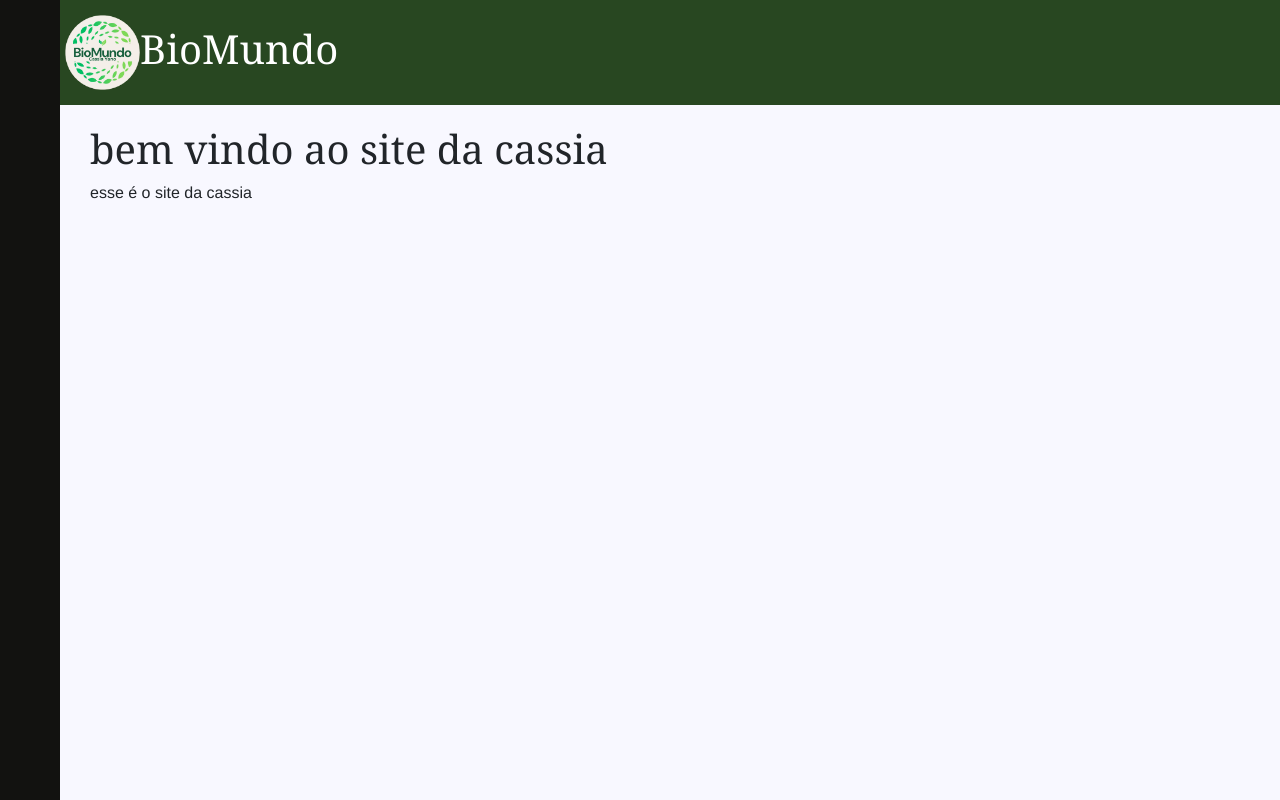
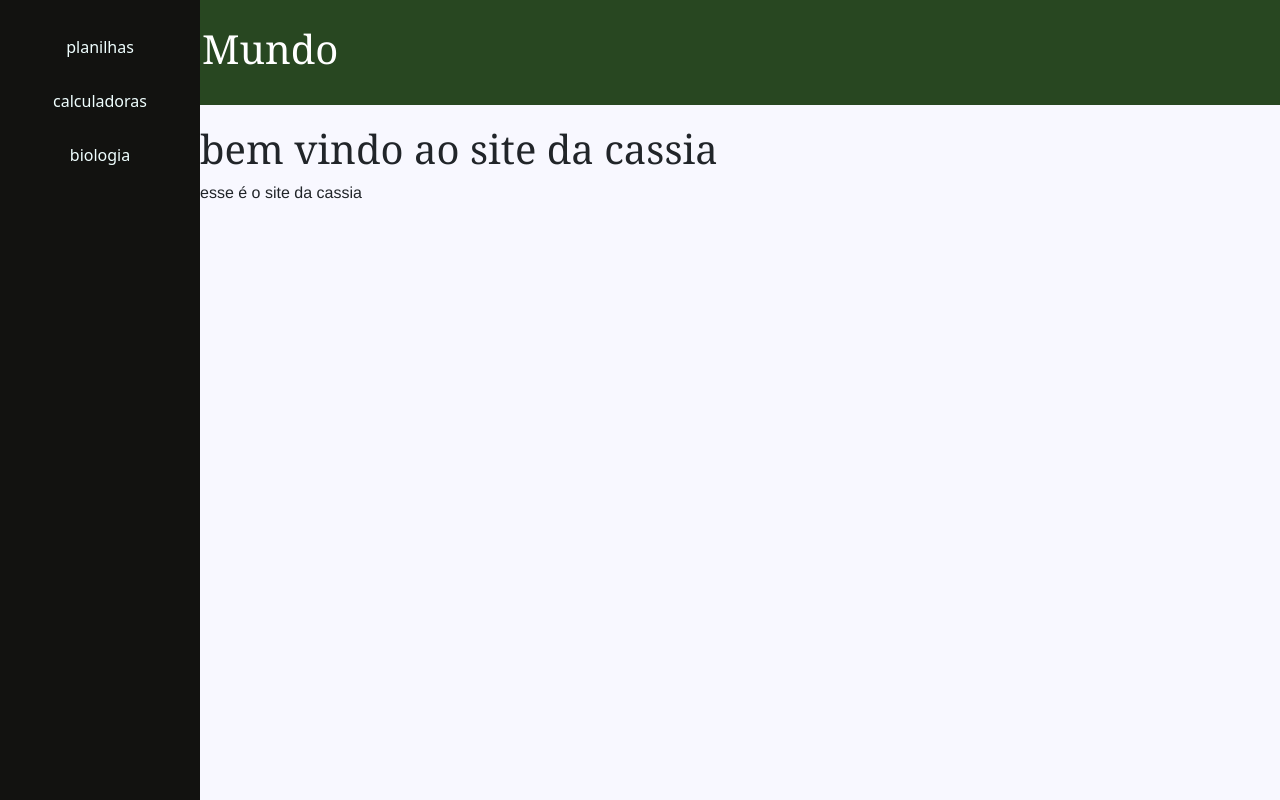
Before and after one commit to AlanGuilherme166/site-da-cassia, a plain HTML site: page index.html in a window 1280 px wide. Drawn offline with nearby package versions, Linux system fonts and the light colour scheme.

Commit message:
dadssadad2

```diff
--- a/index.html
+++ b/index.html
@@ -18,9 +18,9 @@
             transition: margin-left 0.3s ease;
             font-family: 'Lucida Sans', 'Lucida Sans Regular', 'Lucida Grande', 'Lucida Sans Unicode', sans-serif;
         }
-        .sidebar:hover~ .content
-        header {
-            margin-left: 180px
+        .sidebar:hover ~ .content,
+        .sidebar:hover ~ header {
+            margin-left: 180px;
         }
         nav ul {
             list-style: none;
@@ -49,11 +49,11 @@
             background-color: #121210;
             transition: width 0.3s ease;
             padding-top: 20px;
+            z-index: 10;
         }
-        sidebar
         .sidebar:hover {
             width: 200px;
-                }
+        }
         .sidebar ul {
             list-style: none;
             padding: 0;
@@ -63,16 +63,16 @@
             padding: 15px;
             text-align: center;
             transition: background-color 0.3s ease;
-            opacity: 0;
+            opacity: 1; /* Corrigido para sempre visível */
         }
         .sidebar ul li:hover {
             background-color: #3a3a3a;
             cursor: pointer;
-            opacity: 1;
         }
         .content {
             margin-left: 70px;
             padding: 20px;
+            transition: margin-left 0.3s ease;
         }
         h1 {
             text-align: left;
```
